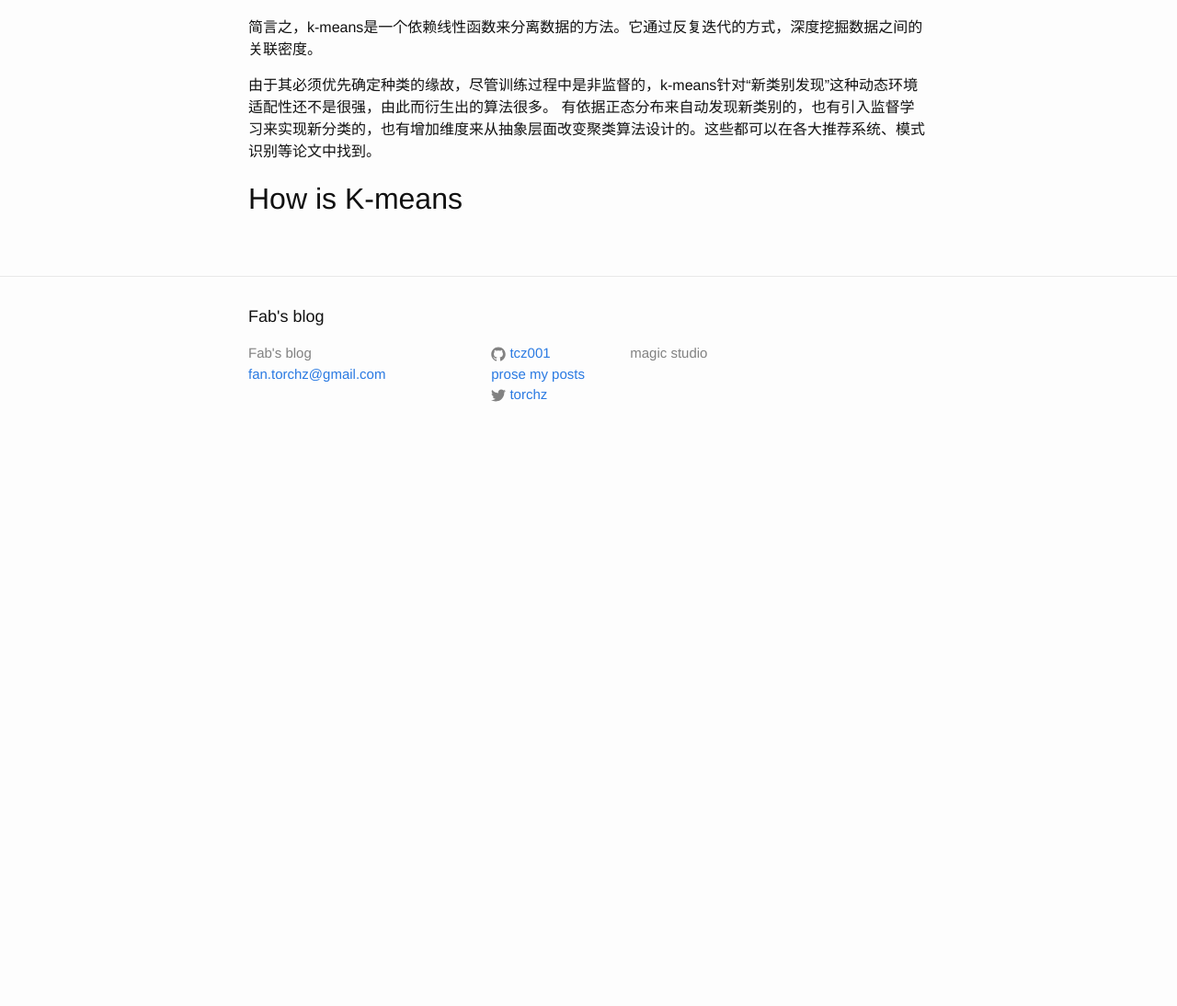
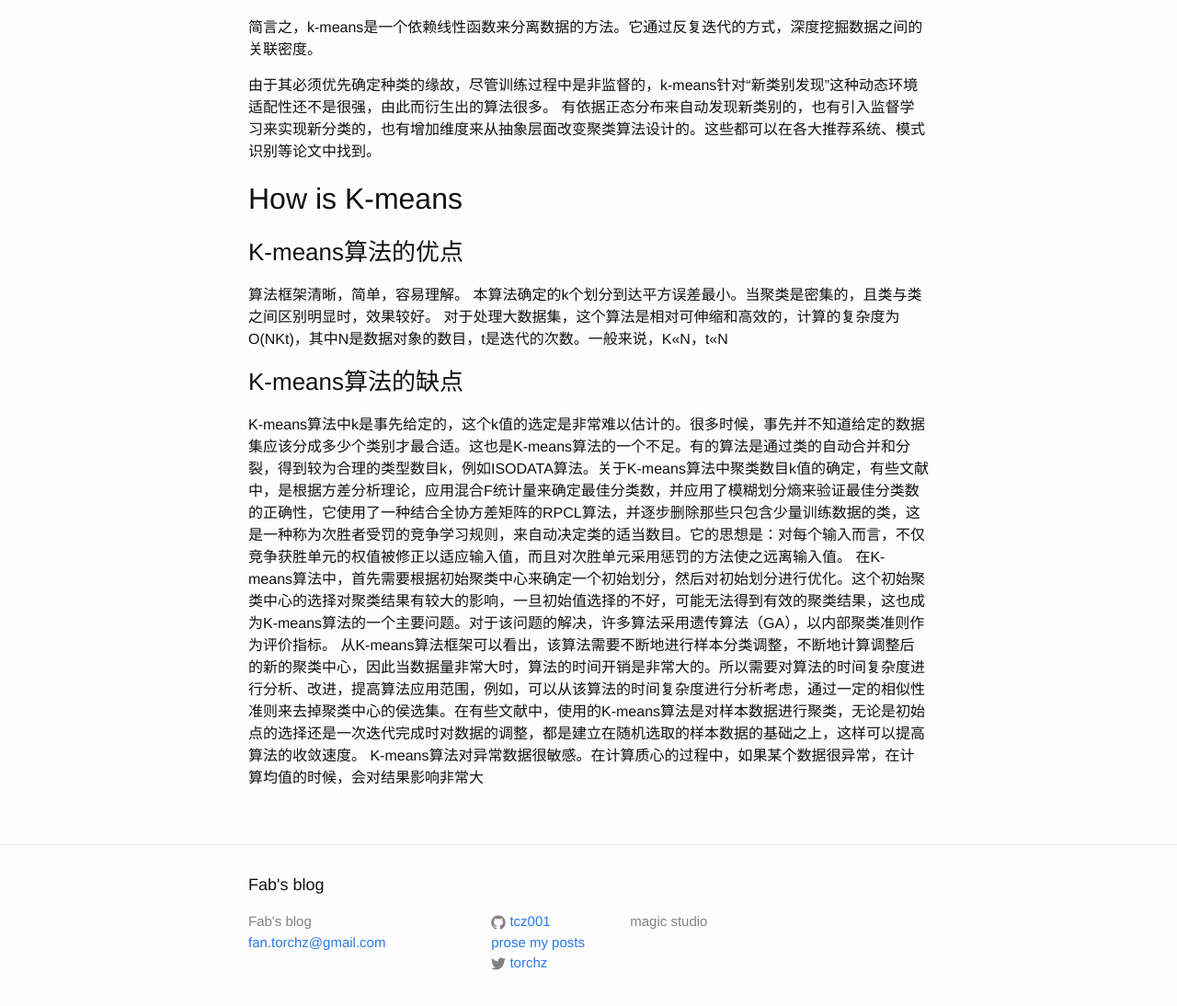
Before and after one commit to tcz001/tcz001.github.io, a Jekyll site: the page built from _posts/2014-12-12-data-ninja-clustering-kmeans.md, in a window 1280 px wide and 1400 px high, scrolled down 1824 px. Shown: the part 281-1375 px from the top of the window at 92% size. Built offline with Jekyll 4.4.1, drawn with Linux system fonts in a browser that asks for light colours; before the commit the page ends 2606 px from its top, so only the background shows below that.

Commit message:
Updated 2014-12-12-data-ninja-clustering-kmeans.md

```diff
--- a/_posts/2014-12-12-data-ninja-clustering-kmeans.md
+++ b/_posts/2014-12-12-data-ninja-clustering-kmeans.md
@@ -45,3 +45,16 @@ K-means如其名，为样本空间提供k个means，通过反复迭代，训练
 有依据正态分布来自动发现新类别的，也有引入监督学习来实现新分类的，也有增加维度来从抽象层面改变聚类算法设计的。这些都可以在各大推荐系统、模式识别等论文中找到。
 
 ## How is K-means
+
+###K-means算法的优点
+
+算法框架清晰，简单，容易理解。
+本算法确定的k个划分到达平方误差最小。当聚类是密集的，且类与类之间区别明显时，效果较好。
+对于处理大数据集，这个算法是相对可伸缩和高效的，计算的复杂度为O(NKt)，其中N是数据对象的数目，t是迭代的次数。一般来说，K<<N，t<<N
+
+###K-means算法的缺点
+
+K-means算法中k是事先给定的，这个k值的选定是非常难以估计的。很多时候，事先并不知道给定的数据集应该分成多少个类别才最合适。这也是K-means算法的一个不足。有的算法是通过类的自动合并和分裂，得到较为合理的类型数目k，例如ISODATA算法。关于K-means算法中聚类数目k值的确定，有些文献中，是根据方差分析理论，应用混合F统计量来确定最佳分类数，并应用了模糊划分熵来验证最佳分类数的正确性，它使用了一种结合全协方差矩阵的RPCL算法，并逐步删除那些只包含少量训练数据的类，这是一种称为次胜者受罚的竞争学习规则，来自动决定类的适当数目。它的思想是：对每个输入而言，不仅竞争获胜单元的权值被修正以适应输入值，而且对次胜单元采用惩罚的方法使之远离输入值。
+在K-means算法中，首先需要根据初始聚类中心来确定一个初始划分，然后对初始划分进行优化。这个初始聚类中心的选择对聚类结果有较大的影响，一旦初始值选择的不好，可能无法得到有效的聚类结果，这也成为K-means算法的一个主要问题。对于该问题的解决，许多算法采用遗传算法（GA），以内部聚类准则作为评价指标。
+从K-means算法框架可以看出，该算法需要不断地进行样本分类调整，不断地计算调整后的新的聚类中心，因此当数据量非常大时，算法的时间开销是非常大的。所以需要对算法的时间复杂度进行分析、改进，提高算法应用范围，例如，可以从该算法的时间复杂度进行分析考虑，通过一定的相似性准则来去掉聚类中心的侯选集。在有些文献中，使用的K-means算法是对样本数据进行聚类，无论是初始点的选择还是一次迭代完成时对数据的调整，都是建立在随机选取的样本数据的基础之上，这样可以提高算法的收敛速度。
+K-means算法对异常数据很敏感。在计算质心的过程中，如果某个数据很异常，在计算均值的时候，会对结果影响非常大
```
